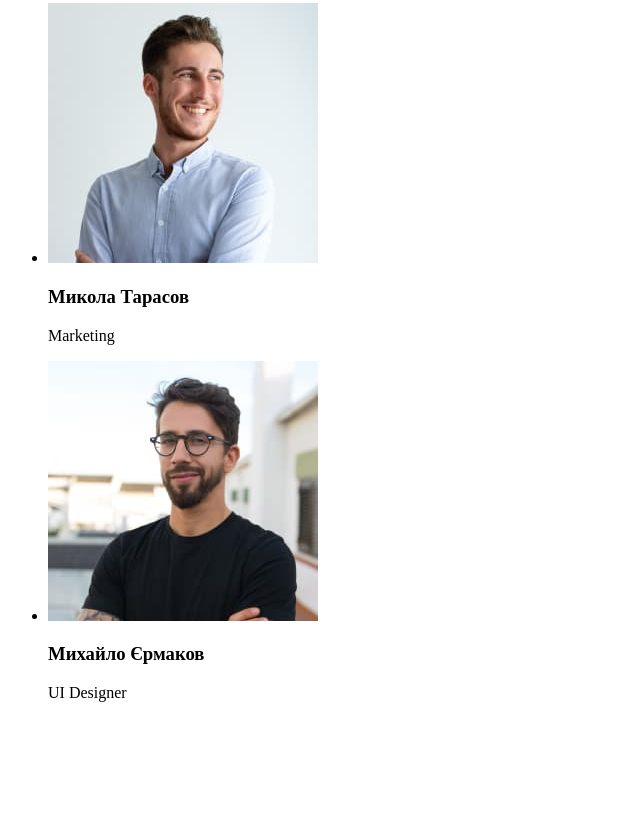
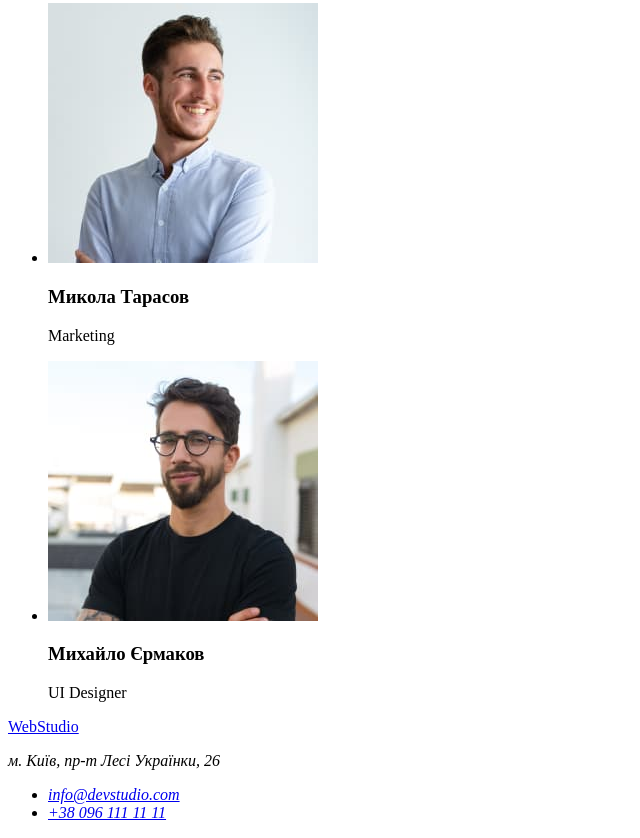
Before and after one commit to IhorPinchuk/goit-markup-hw-01, a plain HTML site: page index.html in a window 1280 px wide. Shown: the part 2333-3171 px from the top of the page, without its empty margins (0-640 px from the left). Before the commit the page ends 3051 px from the top, so only its background shows below. Drawn offline with Linux system fonts and the light colour scheme.

Commit message:
Зроблено footer

```diff
--- a/index.html
+++ b/index.html
@@ -96,6 +96,14 @@
     </main>
     <!--footer-->
     <footer>
+        <a href="./index.html">WebStudio</a>
+        <address>
+            <p>м. Київ, пр-т Лесі Українки, 26</p>
+            <ul>
+                <li><a href="mailto:info@devstudio.com">info@devstudio.com</a></li>
+                <li><a href="tel:+380961111111">+38 096 111 11 11</a></li>
+            </ul>
+        </address>
 
     </footer>
 </body>
```
